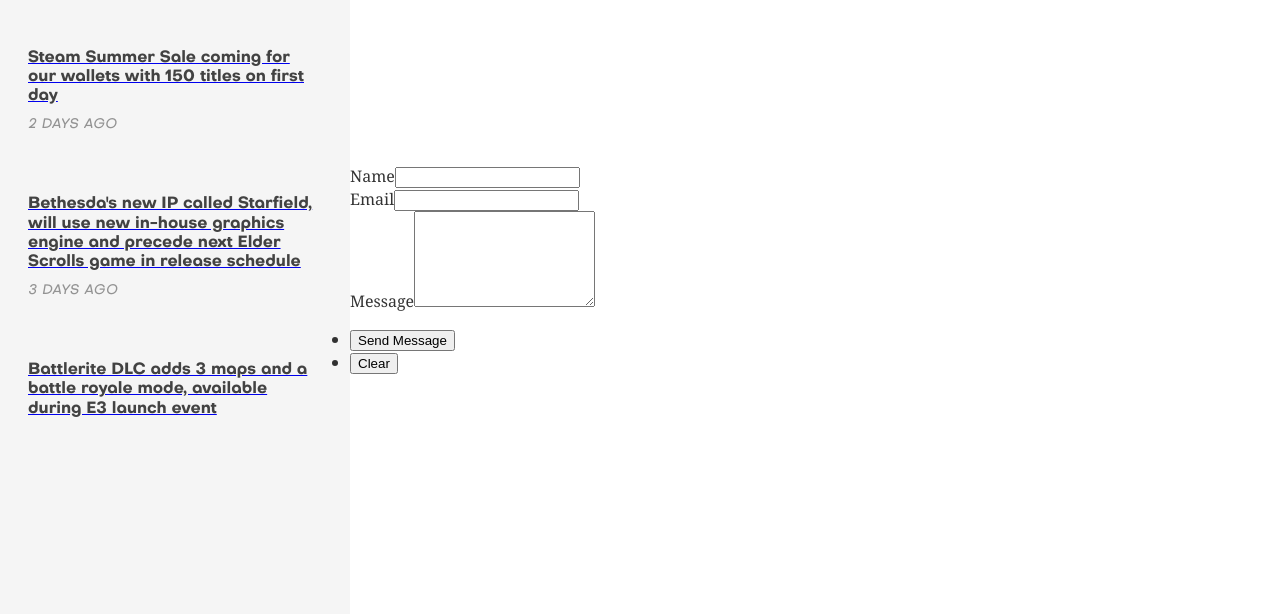
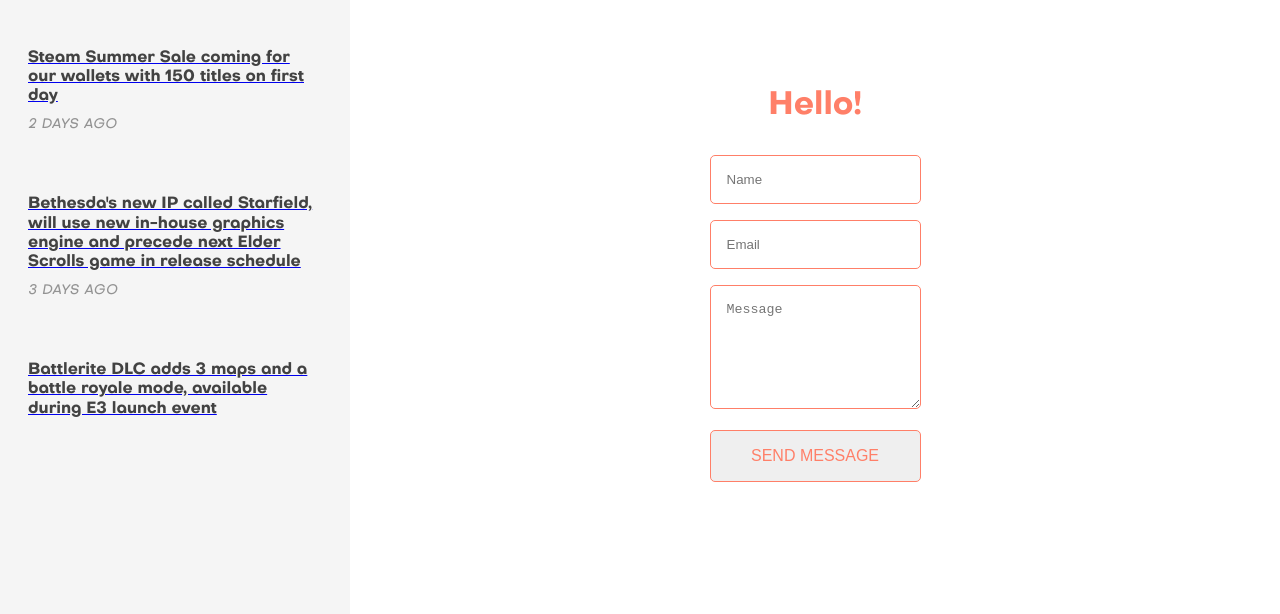
Before and after one commit to naheller/gamepad-news, a Gatsby site: page /Contact in a window 1280 px wide. Shown: the part 123-737 px from the top of the page. Built offline with nearby package versions, Linux system fonts and the light colour scheme; Gatsby itself is replaced by a stand-in of ours; some packages are replaced by stand-ins of ours; what typography-theme-alton would draw is missing.

Commit message:
success page and contact style

```diff
--- a/src/pages/Contact.js
+++ b/src/pages/Contact.js
@@ -2,6 +2,7 @@
 import Helmet from 'react-helmet'
 import get from 'lodash/get'
 import SiteLayout from '../components/SiteLayout'
+import '../styles.css'
 
 const Contact = props => {
     const data = { props }
@@ -9,26 +10,17 @@
 
     return (
         <SiteLayout>
-            <Helmet title={`Contact | ${siteTitle}`} />
-            <form name="contact" method="post" data-netlify="true" data-netlify-honeypot="bot-field">
-                <input type="hidden" name="bot-field" />
-                <div className="field half first">
-                    <label htmlFor="name">Name</label>
-                    <input type="text" name="name" id="name" />
-                </div>
-                <div className="field half">
-                    <label htmlFor="email">Email</label>
-                    <input type="text" name="email" id="email" />
-                </div>
-                <div className="field">
-                    <label htmlFor="message">Message</label>
-                    <textarea name="message" id="message" rows="6"></textarea>
-                </div>
-                <ul className="actions">
-                    <li><input type="submit" value="Send Message" className="special" /></li>
-                    <li><input type="reset" value="Clear" /></li>
-                </ul>
-            </form>
+            <div className="content-wrapper contact-page">
+                <Helmet title={`Contact | ${siteTitle}`} />
+                <h1 className="contact-page-header">Hello!</h1>
+                <form name="contact" method="post" data-netlify="true" data-netlify-honeypot="bot-field">
+                    <input type="hidden" name="bot-field" className="contact-page-field" />
+                    <div><input type="text" name="name" id="name" placeholder="Name" className="contact-page-field" /></div>
+                    <div><input type="text" name="email" id="email" placeholder="Email" className="contact-page-field" /></div>
+                    <div><textarea name="message" id="message" rows="6" placeholder="Message" className="contact-page-field"></textarea></div>
+                    <div><input type="submit" value="Send Message" className="special" className="contact-page-field" style={{ textTransform: 'uppercase', fontSize: '16px' }} /></div>
+                </form>
+            </div>
         </SiteLayout>
     )
 }
--- a/src/styles.css
+++ b/src/styles.css
@@ -677,3 +677,23 @@
     letter-spacing: 1px;
     font-family: Octarine-Light;
 }
+
+.contact-page-header {
+    width: max-content;
+    margin: 2rem auto;
+    color: #ff7f68;
+}
+
+.contact-page-field {
+    width: 100%;
+    margin-bottom: 1rem;
+    border-radius: 5px;
+    border: 1px solid #ff7f68;
+    color: #ff7f68;
+    padding: 1rem;
+    outline: 0;
+}
+
+.contact-page-field:focus {
+    border-color: #939393;
+}
--- a/src/templates/post.js
+++ b/src/templates/post.js
@@ -7,6 +7,7 @@
 
 import facebook from '../../static/svg/facebook-blue.svg'
 import twitter from '../../static/svg/twitter-blue.svg'
+import '../styles.css'
 
 const PostTemplate = props => {
     const { data, location, pageContext } = props
@@ -113,7 +114,7 @@
 
     return (
         <SiteLayout location={location}>
-            <div className="blog-post content-wrapper">
+            <div className="blog-post">
                 <Helmet title={`${title} | ${siteTitle}`} />
                 {showHeader()}
                 <Img sizes={image.childImageSharp.sizes} className="featured-image" />
```
Also changed, not shown: src/pages/success.js (added, +21 -0 lines).
